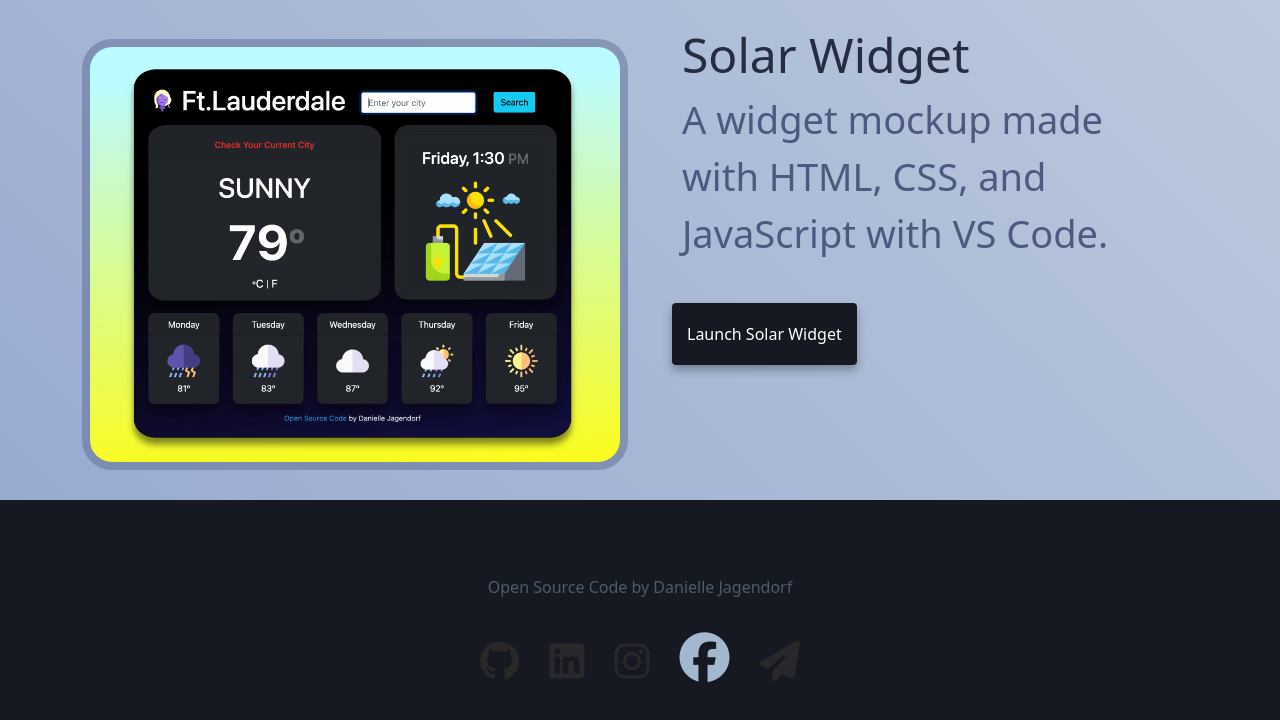
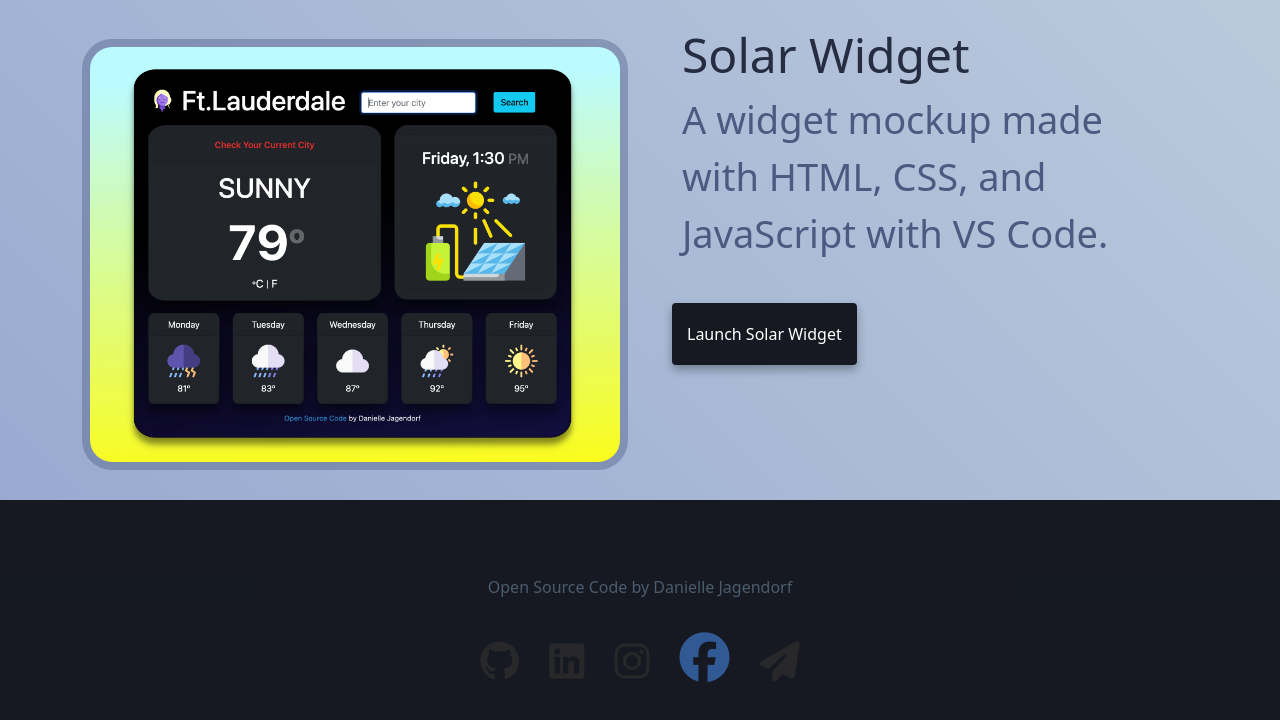
Before and after one commit to daniellejag/mypage, a plain HTML site: page index.html in a window 1280 px wide. In both pictures the pointer is over the icon 704 px from the left and 2812 px from the top of the page. Shown: the part 2163-2883 px from the top of the page. Drawn offline with nearby package versions, Linux system fonts and the light colour scheme.

Commit message:
added hover to icon links

```diff
--- a/style.css
+++ b/style.css
@@ -112,8 +112,8 @@ font-size: 10em;
 color: #2DA042;
 }
 
-.fa-linkedin:hover {
- color: #0A65C2;
+.fa-facebook:hover {
+color:#315A94
 }
 
 .fa-instagram:hover {
```
